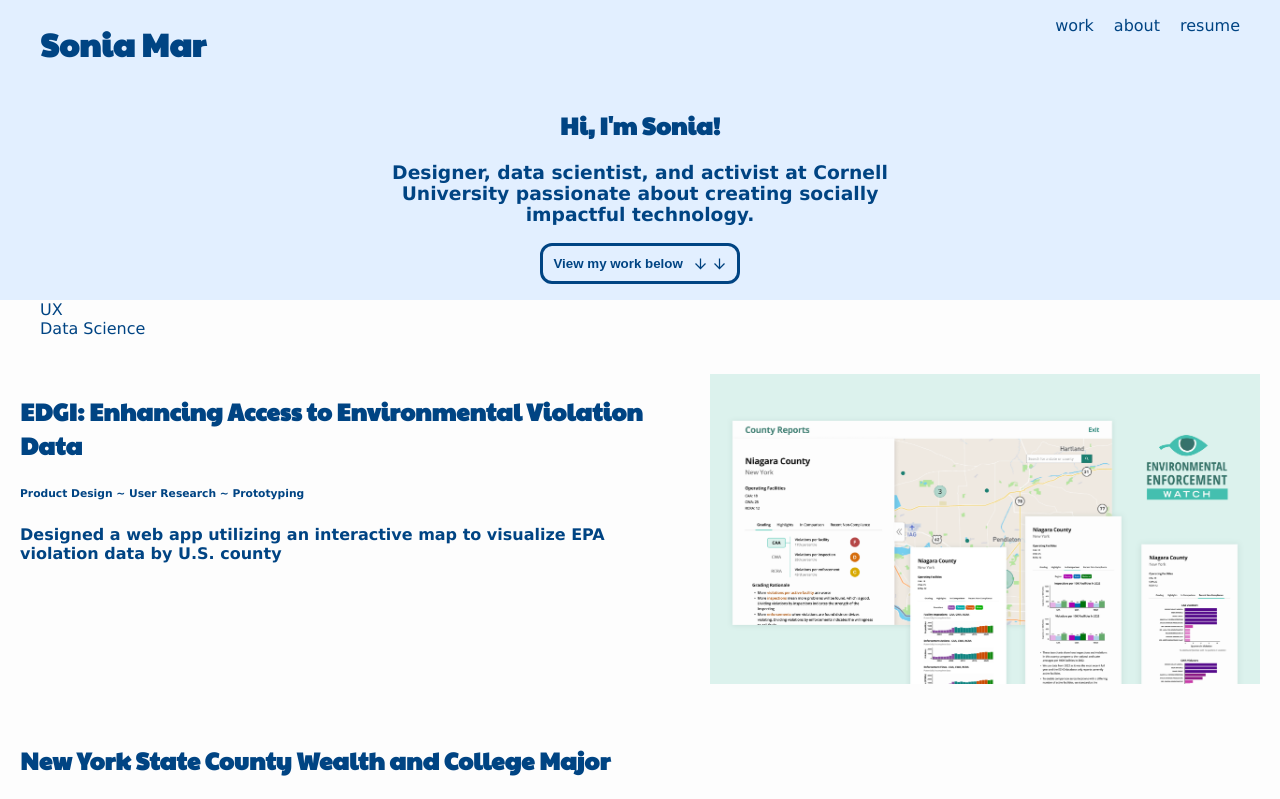
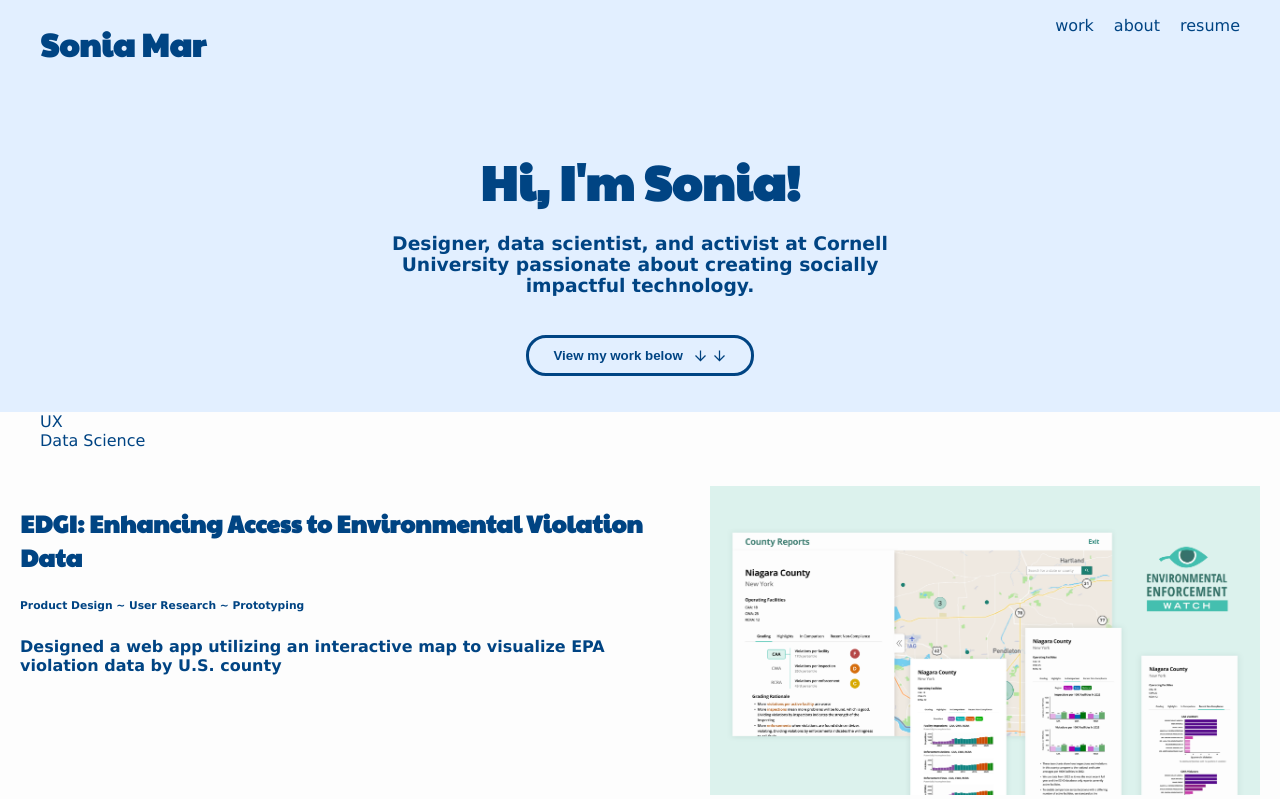
Before and after one commit to sonia-mar/portfolio, a plain HTML site: page index.html in a window 1280 px wide. Shown: the top 799 px of the page. Drawn offline with Linux system fonts and the light colour scheme.

Commit message:
finished a lot!

```diff
--- a/index.html
+++ b/index.html
@@ -26,10 +26,10 @@
         <section id="home-welcome">
             <h1>Hi, I'm Sonia!</h1>
             <h3>Designer, data scientist, and activist at Cornell University passionate about creating socially impactful technology.</h3>
+            <div id="button-container">
+                <button>View my work below <div id="arrows"><img class="downarrow filter-blue" src="images/downarrow.svg" alt=""> <img class="downarrow filter-blue" src="images/downarrow.svg" alt=""></div></button>
+            </div>
         </section>
-        <div id="button-container">
-            <button>View my work below <div id="arrows"><img class="downarrow filter-blue" src="images/downarrow.svg" alt=""> <img class="downarrow filter-blue" src="images/downarrow.svg" alt=""></div></button>
-        </div>
         <section id="projects">
             <div id="inner-nav">
                 <ul>
--- a/styles/site.css
+++ b/styles/site.css
@@ -30,11 +30,25 @@
     padding-right: 350px;
 }
 
+#home-welcome h1 {
+    font-size: 300%;
+    padding: 20px;
+    padding-bottom: 0px;
+    margin-bottom: 0px;
+}
+
+#home-welcome #button-container {
+    padding: 20px;
+}
+
 button {
     color: #004483;
     border: 3px solid;
-    padding: 10px;
-    border-radius: 12px;
+    padding-right: 24px;
+    padding-left: 24px;
+    padding-top: 10px;
+    padding-bottom: 10px;
+    border-radius: 20px;
     background: none;
     display: flex;
     flex-direction: row;
```
